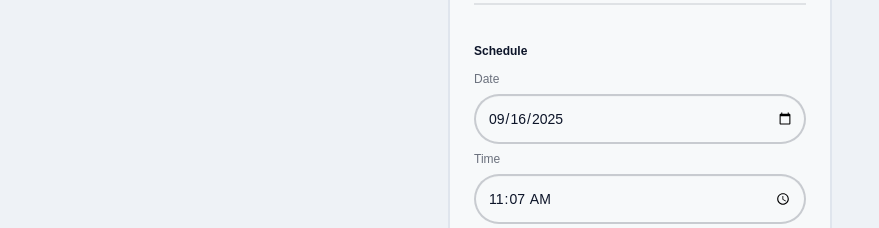
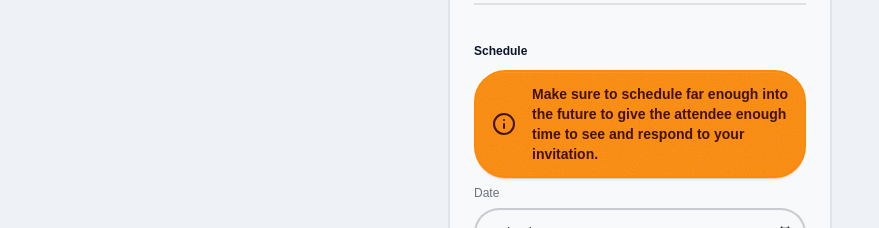
Before and after one commit to halfhourhq/web, a SvelteKit app: page /create in a window 1280 px wide. Shown: the part 443-671 px from the top of the page, without its empty margins (0-879 px from the left). Built offline with nearby package versions, Linux system fonts and the light colour scheme; no server answers.

Commit message:
Warns against scheduling to a sooner date

```diff
--- a/src/routes/create/+page.svelte
+++ b/src/routes/create/+page.svelte
@@ -16,6 +16,7 @@
   let date = $state(new Date(Date.now() + 1000*60*5))
   let date_string = $derived(date.toISOString().split('T')[0])
   let time_string = $derived(`${date.getHours().toString().padStart(2, '0')}:${date.getMinutes().toString().padStart(2, '0')}`)
+  let date_time = $derived(new Date( date_string+'T'+time_string ))
 
   function copy_tag(){
     navigator.clipboard.writeText(organiser.meeting_tag)
@@ -50,7 +51,6 @@
         cancel()
         loading = false
       } else {
-        const date_time = new Date( date_string+'T'+time_string )
         formData.append('date_time', date_time)
 
         const salt = crypto.getRandomValues(new Uint8Array(16))
@@ -117,6 +117,12 @@
           <input id="password" bind:value={password} autocomplete="off" type="password" class="input w-full" placeholder="Password" />
           <div class="divider"></div>
           <p class="fieldset-legend">Schedule</p>
+          {#if date_time.valueOf() < (Date.now()+(1000*60*60*36))}
+            <div role="alert" class="alert alert-warning">
+              <Info />
+              <span class="font-semibold">Make sure to schedule far enough into the future to give the attendee enough time to see and respond to your invitation.</span>
+            </div>
+          {/if}
           <label for="date" class="label">Date</label>
           <input id="date" name="date" bind:value={date_string} type="date" class="input w-full" />
           <label for="time" class="label">Time</label>
```
